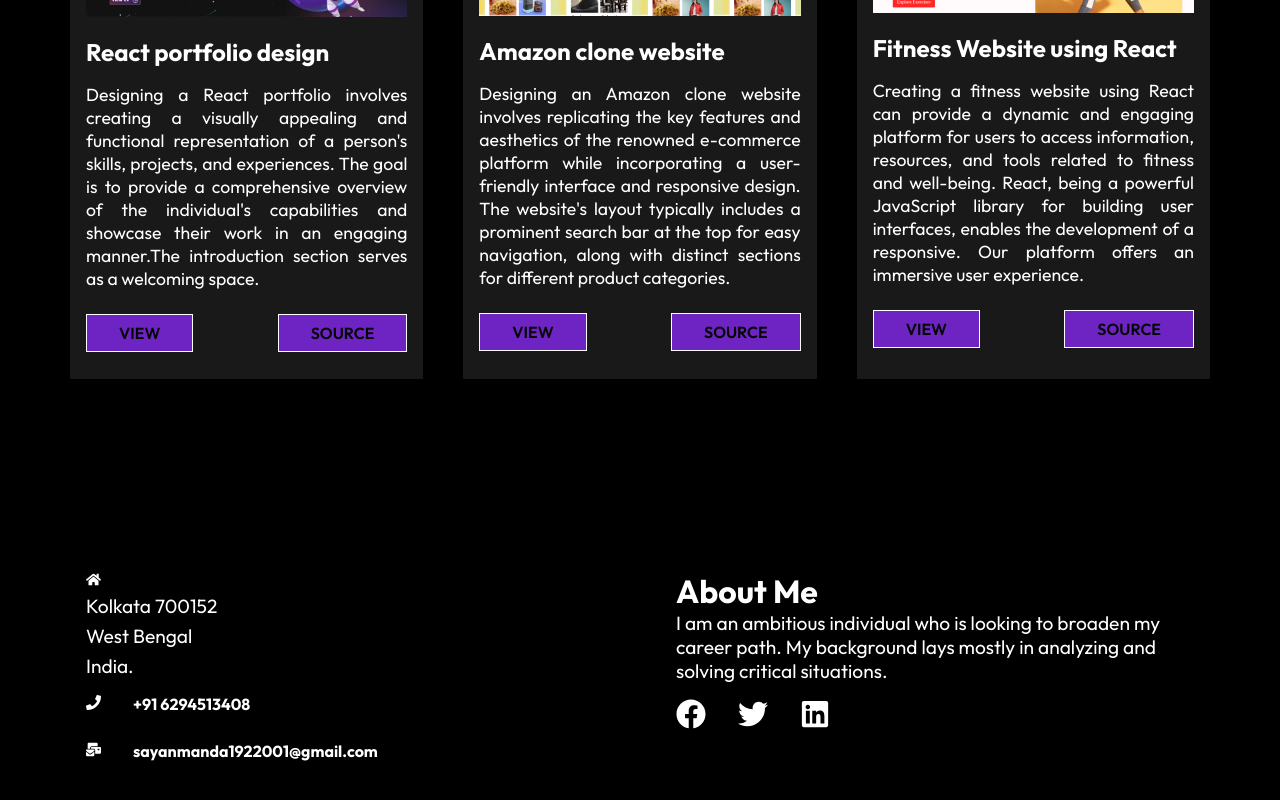
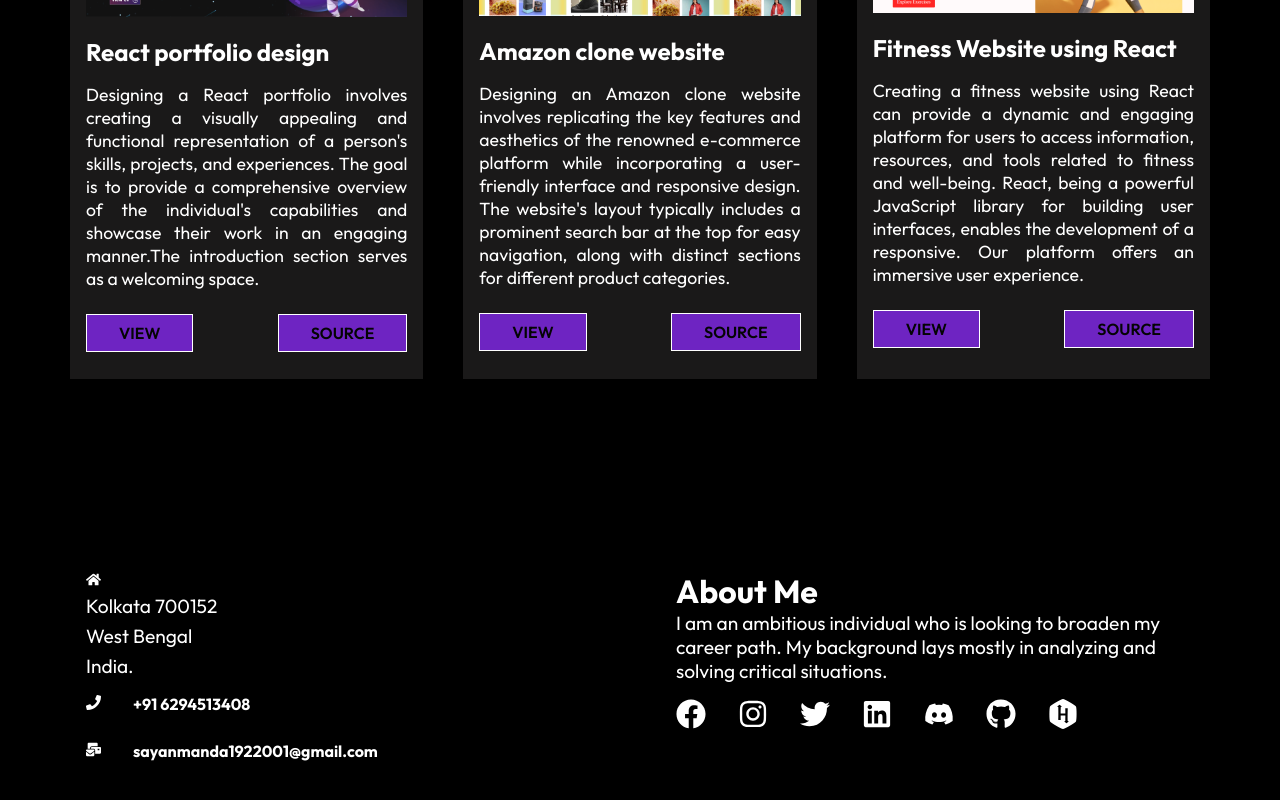
Before and after one commit to sayanfrontdev/my_data, a React (Create React App) app: page / in a window 1280 px wide. Shown: the part 2436-3236 px from the top of the page. Built offline with nearby package versions, Linux system fonts and the light colour scheme; a web font is replaced by a local one.

Commit message:
Change footer section

```diff
--- a/package.json
+++ b/package.json
@@ -6,6 +6,8 @@
     "@testing-library/jest-dom": "^5.16.5",
     "@testing-library/react": "^13.4.0",
     "@testing-library/user-event": "^13.5.0",
+    "emailjs": "^4.0.3",
+    "emailjs-com": "^3.2.0",
     "fs": "^0.0.1-security",
     "gh-pages": "^5.0.0",
     "node-downloader-helper": "^2.1.9",
@@ -16,6 +18,7 @@
     "react-icons": "^4.10.1",
     "react-router-dom": "^6.14.1",
     "react-scripts": "5.0.1",
+    "react-toastify": "^9.1.3",
     "web-vitals": "^2.1.4"
   },
   "scripts": {
--- a/src/components/Footer.js
+++ b/src/components/Footer.js
@@ -1,4 +1,4 @@
-import { FaFacebook, FaHome, FaLinkedin, FaMailBulk, FaPhone, FaTwitter  } from "react-icons/fa"
+import { FaDiscord, FaFacebook, FaGithub, FaHackerrank, FaHome, FaInstagram, FaLinkedin, FaMailBulk, FaPhone, FaTwitter  } from "react-icons/fa"
 import "./FooterStyles.css"
 import React from 'react'
 
@@ -45,11 +45,23 @@
     <a href="https://www.facebook.com/profile.php?id=100038789199924&mibextid=ZbWKwL" target="_blank">
       <FaFacebook size={30} style={{ color: "#fff", marginRight: "2rem" }} />
     </a>
+    <a href="https://instagram.com/sayanmandal0009?igshid=NGExMmI2YTkyZg==" target="_blank">
+      <FaInstagram size={30} style={{ color: "#fff", marginRight: "2rem" }} />
+    </a>
     <a href="https://twitter.com/SayanMa11753671" target="_blank">
       <FaTwitter size={30} style={{ color: "#fff", marginRight: "2rem" }} />
     </a>
     <a href="https://www.linkedin.com/in/sayan-mandal-b07283204/" target="_blank">
       <FaLinkedin size={30} style={{ color: "#fff", marginRight: "2rem" }} />
+    </a>
+    <a href="https://discord.gg/pAbxnrCN" target="_blank">
+      <FaDiscord size={30} style={{ color: "#fff", marginRight: "2rem" }} />
+    </a>
+    <a href="https://github.com/sayanmanda" target="_blank">
+      <FaGithub size={30} style={{ color: "#fff", marginRight: "2rem" }} />
+    </a>
+    <a href="https://www.hackerrank.com/profile/sayanmanda192201" target="_blank">
+      <FaHackerrank size={30} style={{ color: "#fff", marginRight: "2rem" }} />
     </a>
 
     </div>
```
Also changed, not shown: 2 other files (tests, documents, lock files or other folders).
